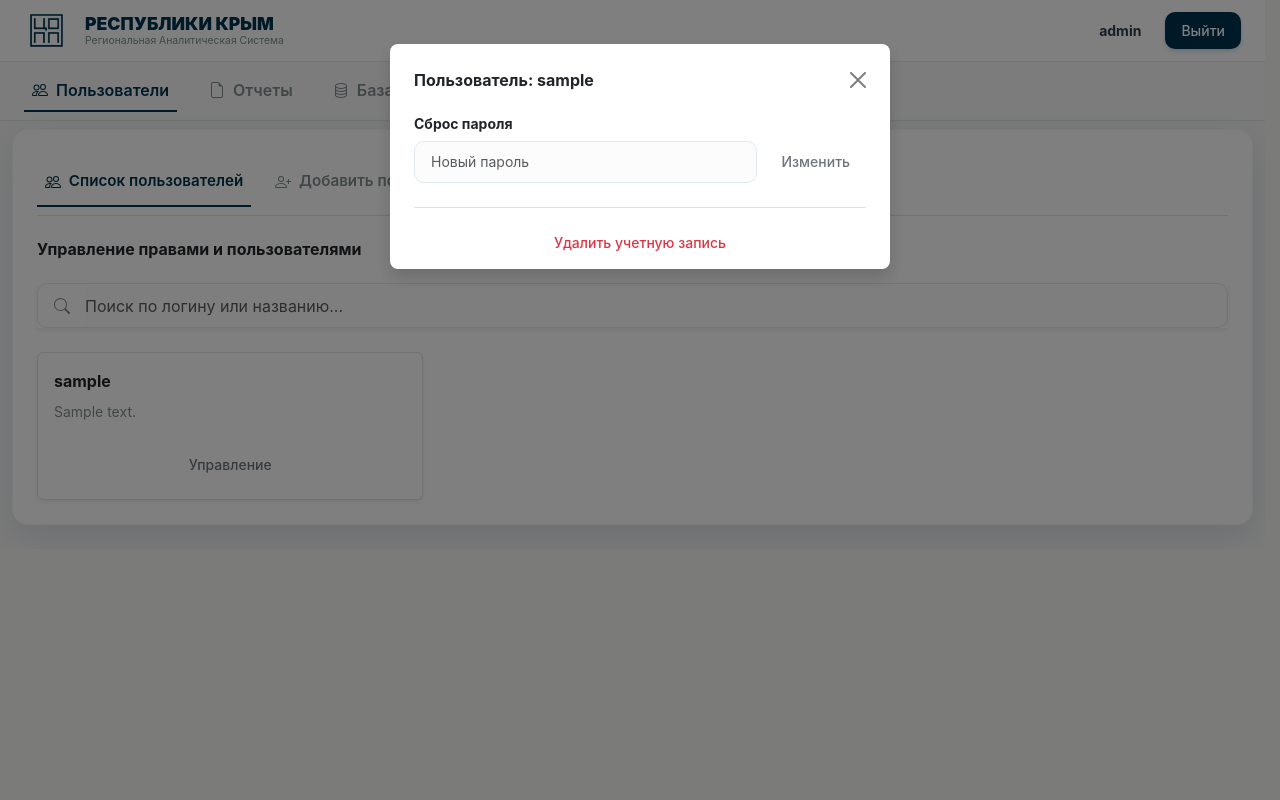
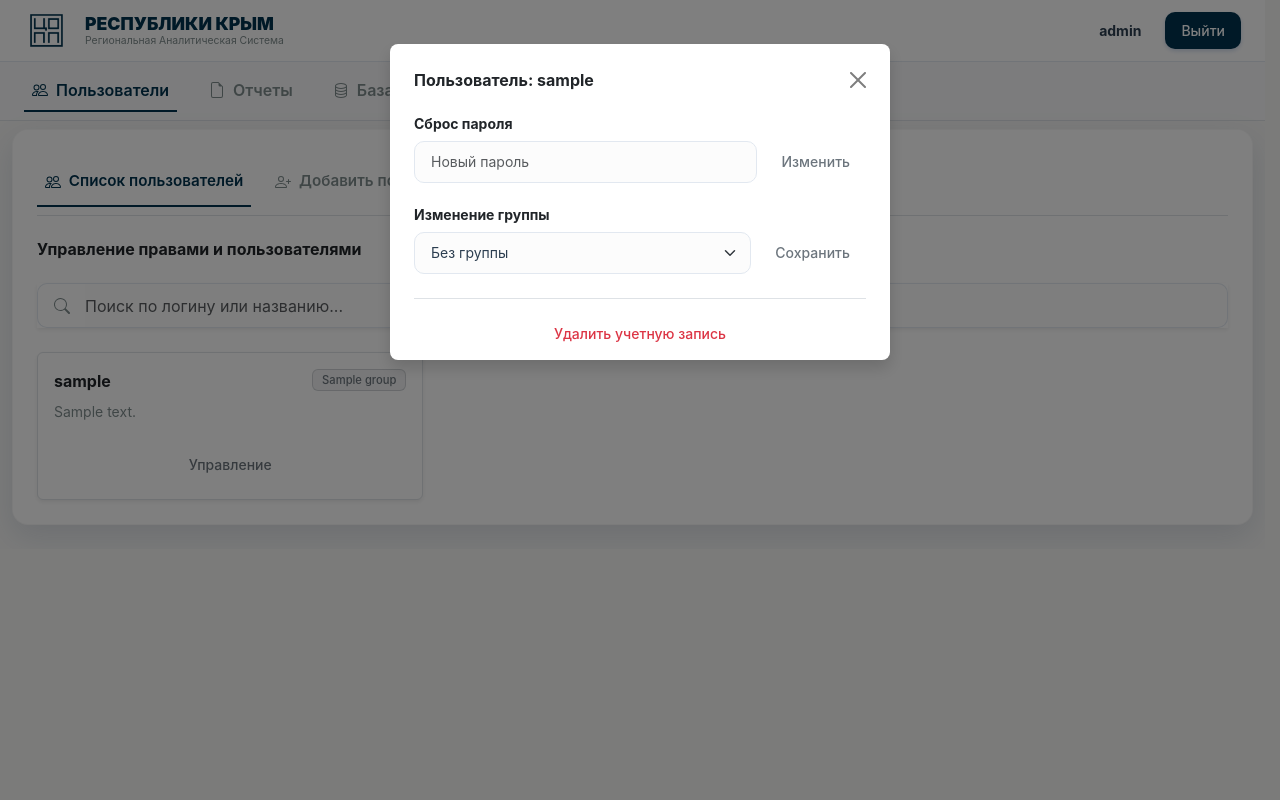
Before and after one commit to NKVD2023/copp-ras, a Flask app: template app/templates/admin_dashboard.html in a window 1280 px wide, after a click on "Управление". Run offline with Flask 3, Linux system fonts and the light colour scheme; a user stored in the database is signed in; tables that the repository leaves empty hold one stand-in row (values such as "Sample post"); the template is opened without the code that fills it: most values are stand-ins (such as "Sample title", 1, 10 or a date in 2020); some libraries are stand-ins or nearby versions.

Commit message:
add ability to change group for existing users

```diff
--- a/app/templates/admin_tabs/users/user_list.html
+++ b/app/templates/admin_tabs/users/user_list.html
@@ -20,6 +20,9 @@
                     <span class="fw-bold text-dark">{{ user.username }}</span>
                     {% if user.role == 'viewer' %}
                     <span class="badge bg-primary bg-opacity-10 text-primary border border-primary border-opacity-25" style="font-size: 0.7em;">Наблюдатель</span>
+                    {% endif %}
+                    {% if user.group %}
+                    <span class="badge bg-secondary bg-opacity-10 text-secondary border border-secondary border-opacity-25 ms-1" style="font-size: 0.7em;">{{ user.group }}</span>
                     {% endif %}
                 </div>
                 {% if user.description %}
@@ -47,6 +50,19 @@
     <input type="hidden" name="csrf_token" value="{{ csrf_token() }}"/>
                             <input type="text" name="new_password" class="form-control form-control-sm" placeholder="Новый пароль" required autocomplete="off">
                             <button type="submit" class="btn btn-sm btn-outline-secondary px-3 text-nowrap">Изменить</button>
+                        </form>
+
+                        <h6 class="fw-bold text-dark small mb-2">Изменение группы</h6>
+                        <form action="{{ url_for('admin.change_user_group', user_id=user.id) }}" method="POST" class="d-flex gap-2 mb-4">
+                            <input type="hidden" name="csrf_token" value="{{ csrf_token() }}"/>
+                            <select name="group" class="form-select form-select-sm">
+                                <option value="" {% if not user.group %}selected{% endif %}>Без группы</option>
+                                <option value="СПО" {% if user.group == 'СПО' %}selected{% endif %}>СПО</option>
+                                <option value="ВУЗ" {% if user.group == 'ВУЗ' %}selected{% endif %}>ВУЗ</option>
+                                <option value="Школы" {% if user.group == 'Школы' %}selected{% endif %}>Школы</option>
+                                <option value="Работодатели" {% if user.group == 'Работодатели' %}selected{% endif %}>Работодатели</option>
+                            </select>
+                            <button type="submit" class="btn btn-sm btn-outline-secondary px-3 text-nowrap">Сохранить</button>
                         </form>
 
                         {% if user.role == 'user' %}
```
Also changed, not shown: app/admin/routes_users.py (+13 -1 lines).
